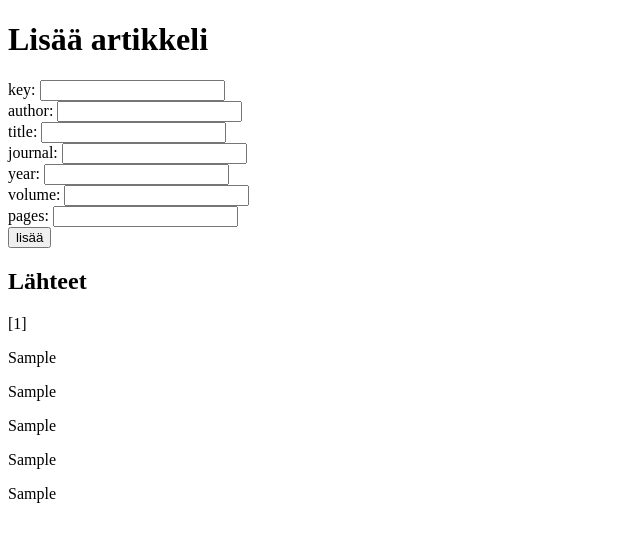
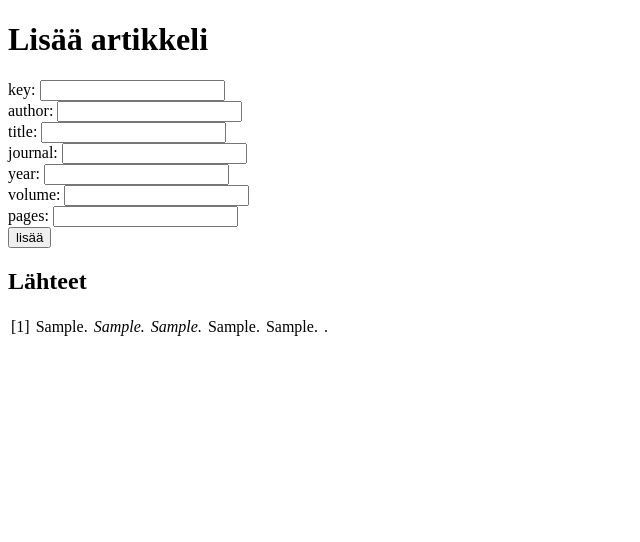
Before and after one commit to emiliarantonen/miniprojekti, a React (Vite) app: page / in a window 1280 px wide. Both pictures are taken after typing "Sample", "Sample", "Sample", "Sample", "Sample", "Sample" into the empty fields and a click on the button "lisää". Shown: the top 542 px of the page, without its empty margins (0-640 px from the left). Built offline with nearby package versions, Linux system fonts and the light colour scheme.

Commit message:
Tulostusta työstetty alkuun, samoin alustaa css niille

```diff
--- /dev/null
+++ b/src/App.css
@@ -0,0 +1,11 @@
+.artikkelititle, .artikkelijournal {
+    font-style: italic;
+}
+
+.artikkelituloste {
+    display: flex;
+}
+
+.artikkelituloste p {
+    margin: 3px;
+}
--- a/src/App.jsx
+++ b/src/App.jsx
@@ -2,6 +2,7 @@ import { useState } from 'react'
 import reactLogo from './assets/react.svg'
 import viteLogo from '/vite.svg'
 import Lisaa from './components/lisaa'
+import './App.css'
 
 function App() {
   const [artikkelit, setArtikkelit] = useState([])
@@ -90,15 +91,15 @@ function App() {
           handlePagesChange={handlePagesChange}
         />
         <h2>Lähteet</h2>
-        {artikkelit.map((artikkeli, indeksi) => ( //tänne jotkut tarkistukset?
+        {artikkelit.map((artikkeli, indeksi) => ( //tänne jotkut tarkistukset ettei tuu tyhjiä esim sivunmr?
           <div key={indeksi} className="artikkelituloste">
             <p> [{indeksi+1}] </p>
-            <p> {artikkeli.author} </p>
-            <p> {artikkeli.title} </p>
-            <p> {artikkeli.journal} </p>
-            <p> {artikkeli.year} </p>
-            <p> {artikkeli.volume} </p>
-            <p> {artikkeli.pages} </p>
+            <p> {artikkeli.author}. </p>
+            <p className="artikkelititle"> {artikkeli.title}. </p>
+            <p className="artikkelijournal"> {artikkeli.journal}. </p>
+            <p> {artikkeli.year}. </p>
+            <p> {artikkeli.volume}. </p>
+            <p> {artikkeli.pages}. </p>
           </div>
         ))}
 
```
